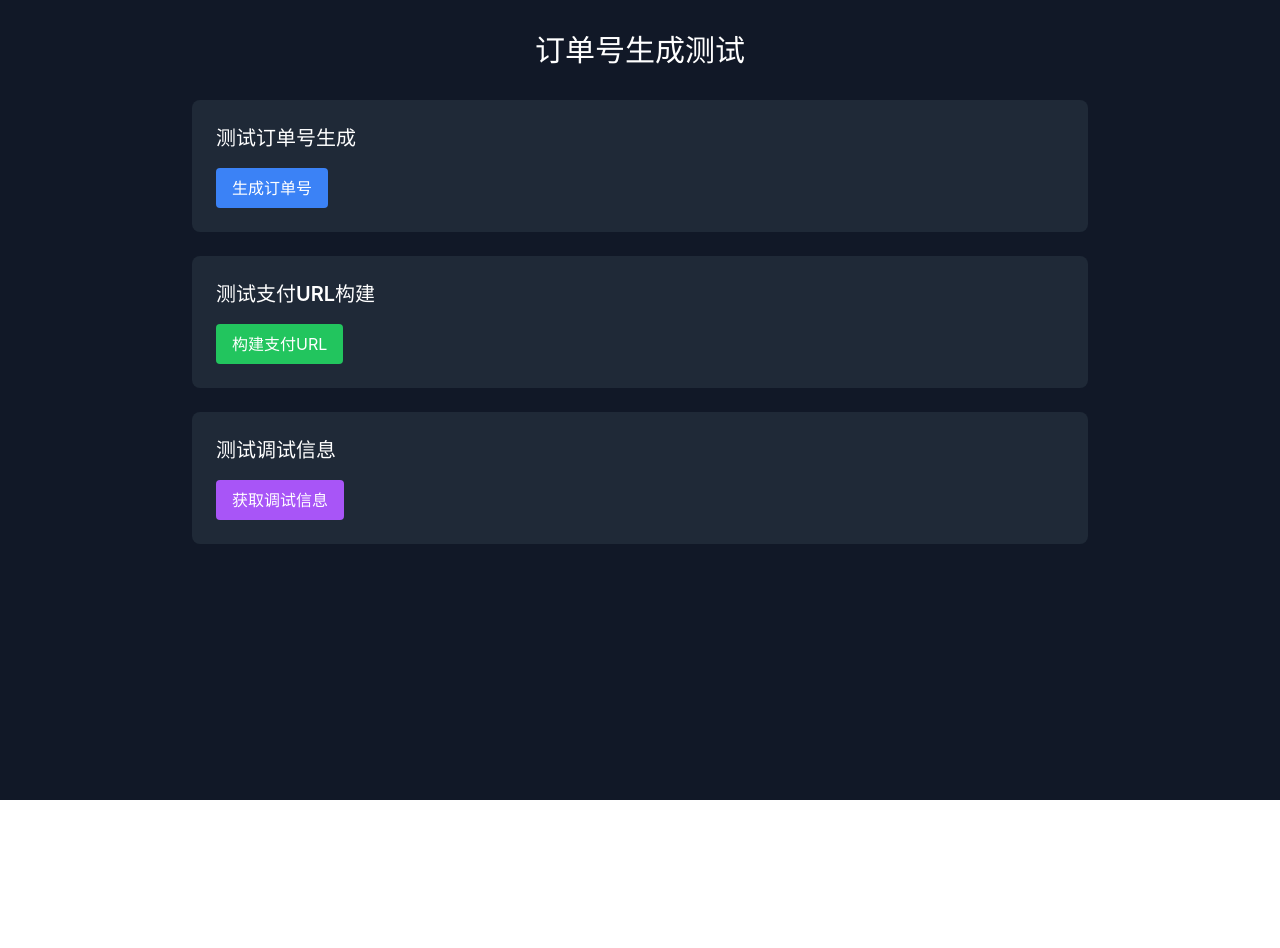
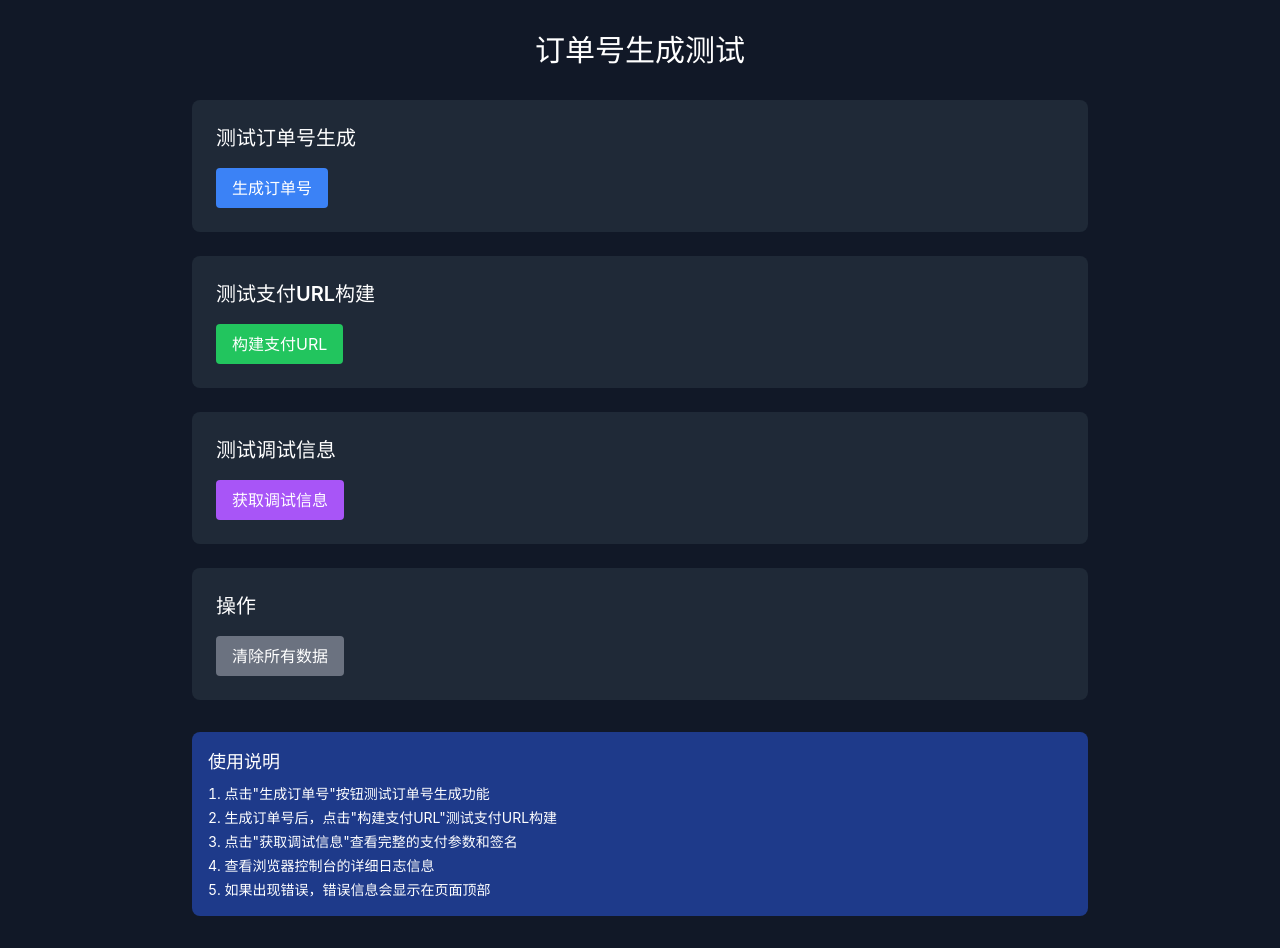
Before and after one commit to zhuiri-eng/5.0, a React (Vite) app: page /test-order-id in a window 1280 px wide. Before the commit the page ends 800 px from the top, so only its background shows below. Built offline with nearby package versions, Linux system fonts and the light colour scheme.

Commit message:
修复订单号为空问题：增强错误处理和调试功能

```diff
--- a/package.json
+++ b/package.json
@@ -7,13 +7,13 @@
   "main": "index.js",
   "scripts": {
     "dev:client": "vite --host 0.0.0.0 --port 3000 --strictPort",
-    "dev": "pnpm dev:client",
+    "dev": "npm run dev:client",
     "build:client": "vite build --outDir dist/static",
     "build:step1": "node scripts/clean-dist.js",
-    "build:step2": "pnpm run build:client",
+    "build:step2": "npm run build:client",
     "build:step3": "mkdir -p dist && cp package.json dist",
     "build:step4": "touch > dist/build.flag",
-    "build": "pnpm run build:step1 && pnpm run build:step2 && pnpm run build:step3 && pnpm run build:step4",
+    "build": "npm run build:step1 && npm run build:step2 && npm run build:step3 && npm run build:step4",
     "build:netlify": "npm install && vite build",
     "test": "echo \"Error: no test specified\" && exit 1"
   },
--- a/src/contexts/paymentContext.tsx
+++ b/src/contexts/paymentContext.tsx
@@ -61,17 +61,38 @@ export const PaymentProvider: React.FC<PaymentProviderProps> = ({ children }) =>
     setLoading(true);
 
     try {
-      console.log('开始处理支付，支付类型:', paymentType);
+      console.log('=== 开始处理支付 ===');
+      console.log('支付类型:', paymentType);
+
+      // 验证支付类型
+      if (!paymentType || !['alipay', 'wechat', 'qq'].includes(paymentType)) {
+        throw new Error('无效的支付类型');
+      }
 
       const orderId = generateOrderId();
       console.log('生成的订单号:', orderId);
 
+      // 验证订单号
+      if (!orderId || orderId.trim() === '') {
+        throw new Error('订单号生成失败');
+      }
+
       const amount = paymentAmount;
       console.log('支付金额:', amount);
+
+      // 验证金额
+      if (!amount || amount <= 0) {
+        throw new Error('支付金额无效');
+      }
 
       // 构建支付URL
       const paymentUrl = buildPaymentUrl(paymentType, orderId, amount);
       console.log('构建的支付URL:', paymentUrl);
+
+      // 验证支付URL
+      if (!paymentUrl || paymentUrl.trim() === '') {
+        throw new Error('支付URL构建失败');
+      }
 
       // 保存订单信息到localStorage
       const orderInfo = {
@@ -90,9 +111,11 @@ export const PaymentProvider: React.FC<PaymentProviderProps> = ({ children }) =>
       // 开始轮询检查支付状态
       checkPaymentStatus(orderId);
 
+      console.log('=== 支付处理完成 ===');
       return true;
     } catch (error) {
       console.error('支付失败:', error);
+      alert(`支付失败: ${error instanceof Error ? error.message : '未知错误'}`);
       return false;
     } finally {
       setLoading(false);
--- a/src/lib/paymentConfig.ts
+++ b/src/lib/paymentConfig.ts
@@ -130,16 +130,32 @@ export const resetQueryStatus = (orderId: string) => {
  * 格式: MF + 时间戳 + 随机数
  */
 export const generateOrderId = (): string => {
+  try {
     const timestamp = Date.now();
     const random = Math.floor(Math.random() * 1000);
     const orderId = `MF${timestamp}${random}`;
 
-  console.log('generateOrderId 被调用');
+    console.log('=== generateOrderId 被调用 ===');
     console.log('时间戳:', timestamp);
     console.log('随机数:', random);
     console.log('生成的订单号:', orderId);
+    console.log('订单号长度:', orderId.length);
+    console.log('订单号类型:', typeof orderId);
+    console.log('=== generateOrderId 结束 ===');
+
+    // 验证订单号
+    if (!orderId || orderId.length < 10) {
+      throw new Error('生成的订单号无效');
+    }
 
     return orderId;
+  } catch (error) {
+    console.error('生成订单号时出错:', error);
+    // 返回一个备用订单号
+    const fallbackId = `MF${Date.now()}${Math.floor(Math.random() * 10000)}`;
+    console.log('使用备用订单号:', fallbackId);
+    return fallbackId;
+  }
 };
 
 /**
@@ -333,7 +349,22 @@ export const buildPaymentUrl = (
   orderId: string,
   amount: number
 ): string => {
-  console.log('buildPaymentUrl 被调用，参数:', { paymentType, orderId, amount });
+  try {
+    console.log('=== buildPaymentUrl 被调用 ===');
+    console.log('支付类型:', paymentType);
+    console.log('订单号:', orderId);
+    console.log('金额:', amount);
+
+    // 验证参数
+    if (!orderId || orderId.trim() === '') {
+      throw new Error('订单号不能为空');
+    }
+    if (!amount || amount <= 0) {
+      throw new Error('金额必须大于0');
+    }
+    if (!paymentType) {
+      throw new Error('支付类型不能为空');
+    }
 
     // 构建支付参数 - 按照易支付标准顺序
     const paymentParams: Record<string, string> = {
@@ -372,8 +403,13 @@ export const buildPaymentUrl = (
 
     const finalUrl = `${BASE_CONFIG.API_URL}submit.php?${params.toString()}`;
     console.log('最终生成的支付URL:', finalUrl);
+    console.log('=== buildPaymentUrl 结束 ===');
 
     return finalUrl;
+  } catch (error) {
+    console.error('构建支付URL时出错:', error);
+    throw error;
+  }
 };
 
 // ========================================
--- a/src/pages/TestOrderId.tsx
+++ b/src/pages/TestOrderId.tsx
@@ -5,44 +5,80 @@ const TestOrderId: React.FC = () => {
   const [orderId, setOrderId] = useState<string>('');
   const [paymentUrl, setPaymentUrl] = useState<string>('');
   const [debugInfo, setDebugInfo] = useState<any>(null);
+  const [error, setError] = useState<string>('');
 
   const testGenerateOrderId = () => {
+    try {
+      setError('');
+      console.log('=== 测试订单号生成 ===');
       const newOrderId = generateOrderId();
       setOrderId(newOrderId);
       console.log('生成的订单号:', newOrderId);
+      console.log('订单号类型:', typeof newOrderId);
+      console.log('订单号长度:', newOrderId.length);
+      console.log('订单号是否为空:', !newOrderId);
+      console.log('=== 测试完成 ===');
+    } catch (error) {
+      const errorMsg = error instanceof Error ? error.message : '未知错误';
+      setError(`生成订单号失败: ${errorMsg}`);
+      console.error('生成订单号失败:', error);
+    }
   };
 
   const testBuildPaymentUrl = () => {
+    try {
+      setError('');
       if (!orderId) {
-      alert('请先生成订单号');
+        setError('请先生成订单号');
         return;
       }
 
-    try {
+      console.log('=== 测试支付URL构建 ===');
+      console.log('使用的订单号:', orderId);
       const url = buildPaymentUrl('alipay', orderId, 19.9);
       setPaymentUrl(url);
       console.log('支付URL:', url);
+      console.log('=== 测试完成 ===');
     } catch (error) {
+      const errorMsg = error instanceof Error ? error.message : '未知错误';
+      setError(`构建支付URL失败: ${errorMsg}`);
       console.error('构建支付URL失败:', error);
-      alert('构建支付URL失败: ' + error);
     }
   };
 
   const testDebugPaymentParams = () => {
     try {
+      setError('');
+      console.log('=== 测试调试信息 ===');
       const debug = debugPaymentParams('alipay');
       setDebugInfo(debug);
       console.log('调试信息:', debug);
+      console.log('=== 测试完成 ===');
     } catch (error) {
+      const errorMsg = error instanceof Error ? error.message : '未知错误';
+      setError(`获取调试信息失败: ${errorMsg}`);
       console.error('获取调试信息失败:', error);
-      alert('获取调试信息失败: ' + error);
     }
+  };
+
+  const clearAll = () => {
+    setOrderId('');
+    setPaymentUrl('');
+    setDebugInfo(null);
+    setError('');
+    console.log('已清除所有测试数据');
   };
 
   return (
     <div className="min-h-screen bg-gray-900 text-white p-8">
       <div className="max-w-4xl mx-auto">
         <h1 className="text-3xl font-bold mb-8 text-center">订单号生成测试</h1>
+
+        {error && (
+          <div className="bg-red-600 text-white p-4 rounded-lg mb-6">
+            <strong>错误:</strong> {error}
+          </div>
+        )}
 
         <div className="space-y-6">
           <div className="bg-gray-800 p-6 rounded-lg">
@@ -56,6 +92,12 @@ const TestOrderId: React.FC = () => {
             {orderId && (
               <div className="mt-4 p-3 bg-gray-700 rounded">
                 <strong>订单号:</strong> {orderId}
+                <br />
+                <strong>长度:</strong> {orderId.length}
+                <br />
+                <strong>类型:</strong> {typeof orderId}
+                <br />
+                <strong>是否为空:</strong> {!orderId ? '是' : '否'}
               </div>
             )}
           </div>
@@ -94,6 +136,27 @@ const TestOrderId: React.FC = () => {
               </div>
             )}
           </div>
+
+          <div className="bg-gray-800 p-6 rounded-lg">
+            <h2 className="text-xl font-semibold mb-4">操作</h2>
+            <button
+              onClick={clearAll}
+              className="bg-gray-500 hover:bg-gray-600 px-4 py-2 rounded"
+            >
+              清除所有数据
+            </button>
+          </div>
+        </div>
+
+        <div className="mt-8 p-4 bg-blue-900 rounded-lg">
+          <h3 className="text-lg font-semibold mb-2">使用说明</h3>
+          <ol className="list-decimal list-inside space-y-1 text-sm">
+            <li>点击"生成订单号"按钮测试订单号生成功能</li>
+            <li>生成订单号后，点击"构建支付URL"测试支付URL构建</li>
+            <li>点击"获取调试信息"查看完整的支付参数和签名</li>
+            <li>查看浏览器控制台的详细日志信息</li>
+            <li>如果出现错误，错误信息会显示在页面顶部</li>
+          </ol>
         </div>
       </div>
     </div>
```
Lines whose indentation alone changed are shown as unchanged.
